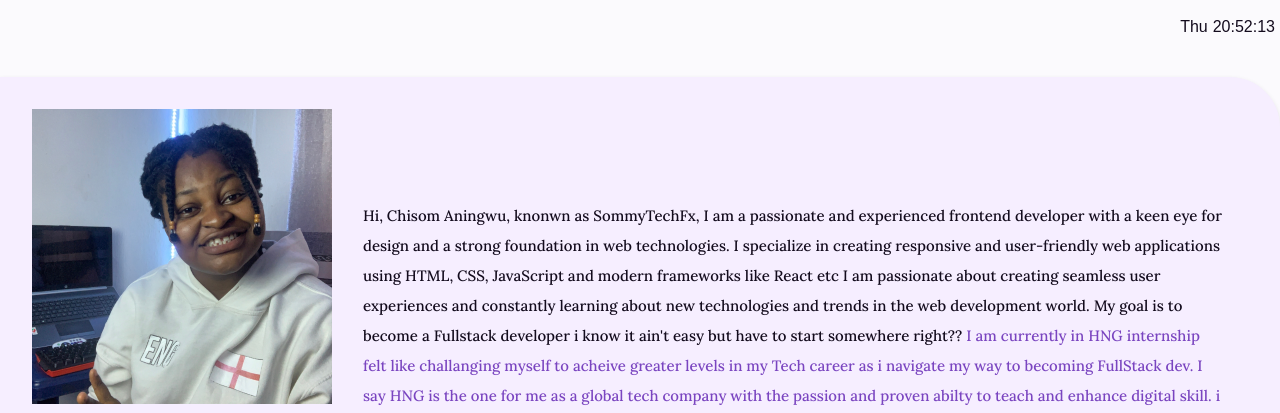
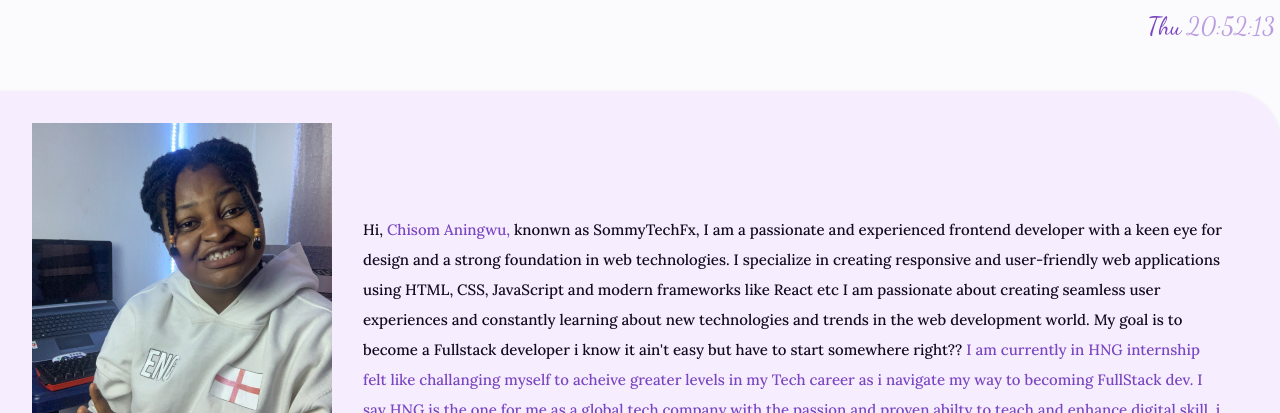
Before and after one commit to SommyTechFx/Single-Page-Website, a plain HTML site: page index.html in a window 1280 px wide. Shown: the part 87-500 px from the top of the page. Drawn offline with Linux system fonts and the light colour scheme.

Commit message:
made some chhanges

```diff
--- a/HNGTask2.css
+++ b/HNGTask2.css
@@ -1,7 +1,6 @@
 @import url("https://fonts.googleapis.com/css2?family=Dancing+Script:wght@400..700&family=Lora:ital,wght@0,400..700;1,400..700&display=swap");
 @import url("https://fonts.googleapis.com/css2?family=Dancing+Script:wght@400..700&display=swap");
 body {
-  font-family: Arial, sans-serif;
   margin: 0;
   padding: 0;
   background-color: var(--background);
@@ -25,7 +24,7 @@ header {
   /* width: 100%; */
   display: flex;
   justify-content: space-between;
-  padding: 1.5rem;
+  padding: 1rem;
   font-family: "Dancing Script";
   font-size: 30px;
   font-weight: 400;
@@ -41,6 +40,14 @@ header a {
 }
 section .day {
   margin-right: 5px;
+  color: var(--primary);
+  font-size: 25px;
+  font-family: "dancing script";
+}
+section .time {
+  color: var(--secondary);
+  font-size: 25px;
+  font-family: "dancing script";
 }
 
 .profile {
--- a/index.html
+++ b/index.html
@@ -32,11 +32,11 @@
         </section>
         <section class="profile-section-sub2" data-testid="Read-aboutme">
           <p class="About-Me">
-            Hi, Chisom Aningwu, knonwn as SommyTechFx, I am a passionate and
-            experienced frontend developer with a keen eye for design and a
-            strong foundation in web technologies. I specialize in creating
-            responsive and user-friendly web applications using HTML, CSS,
-            JavaScript and modern frameworks like React etc I am passionate
+            Hi, <span>Chisom Aningwu,</span> knonwn as SommyTechFx, I am a
+            passionate and experienced frontend developer with a keen eye for
+            design and a strong foundation in web technologies. I specialize in
+            creating responsive and user-friendly web applications using HTML,
+            CSS, JavaScript and modern frameworks like React etc I am passionate
             about creating seamless user experiences and constantly learning
             about new technologies and trends in the web development world. My
             goal is to become a Fullstack developer i know it ain't easy but
```
